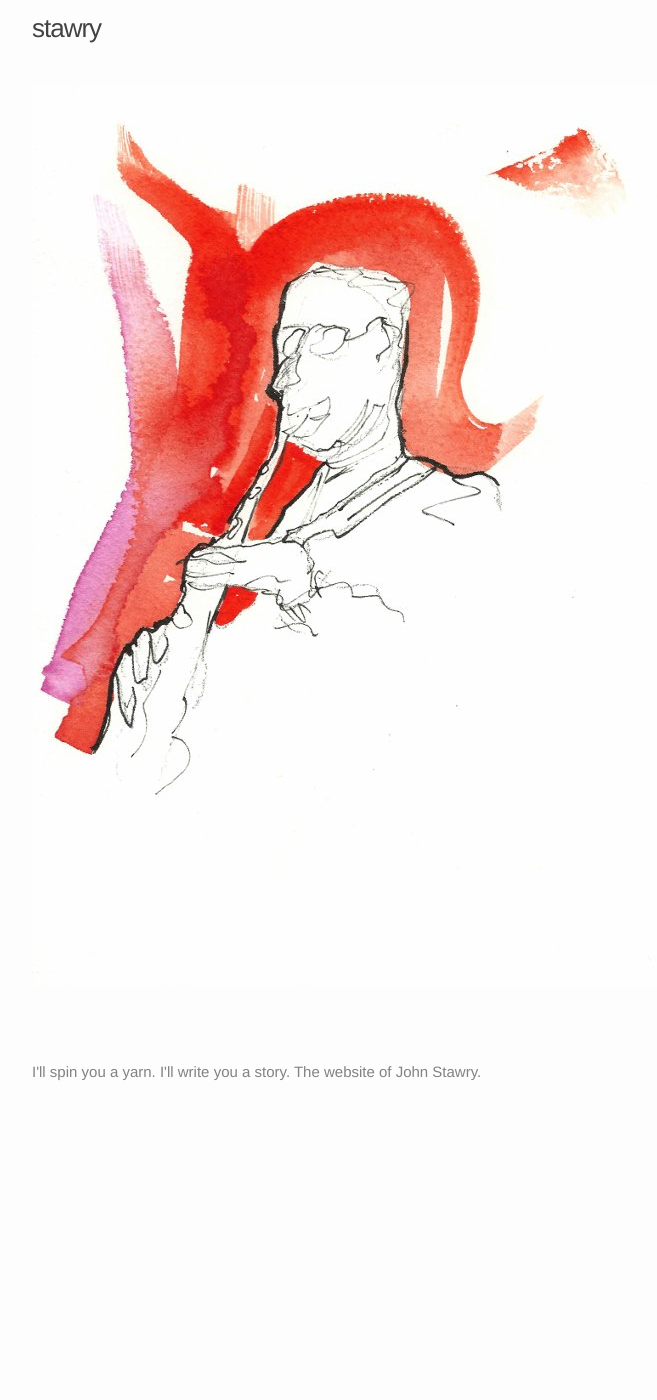
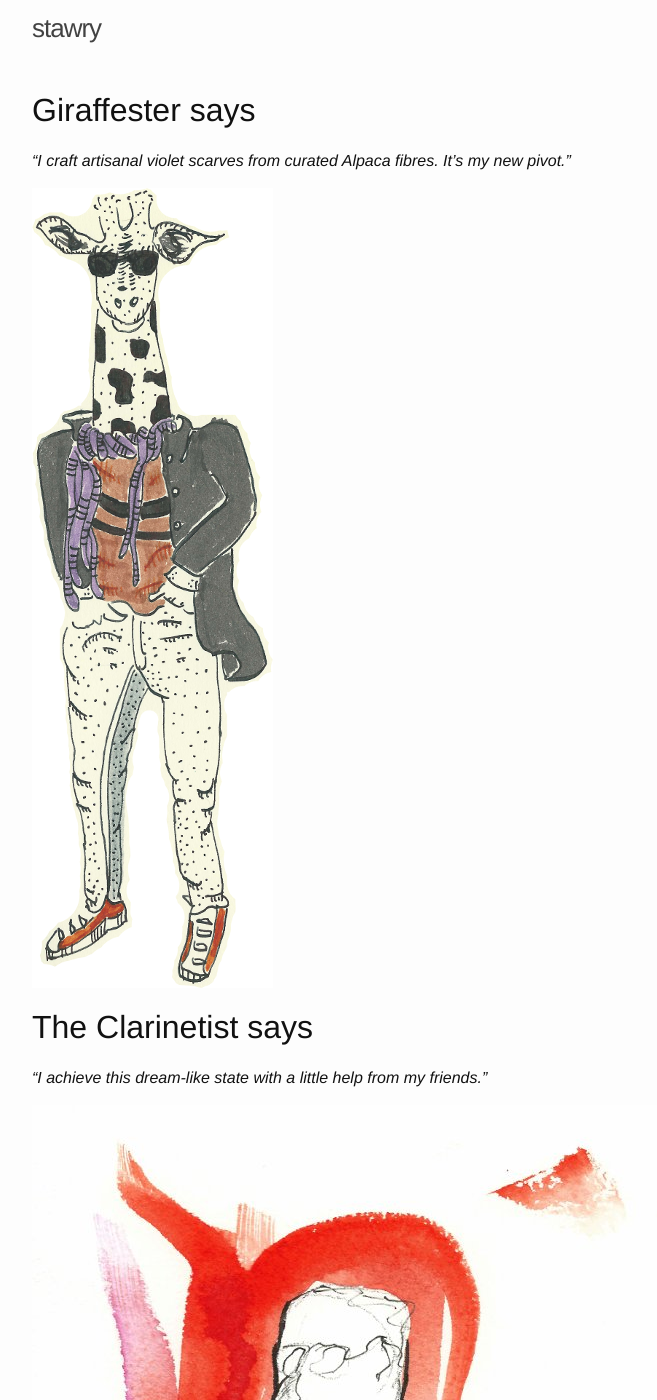
Before and after one commit to stawry/stawry.github.io, a Jekyll site: the page built from index.md, in a window 1280 px wide and 1400 px high. Shown: the whole window, without its empty margins (238-895 px from the left). Built offline with Jekyll 4.4.1, drawn with Linux system fonts in a browser that asks for light colours.

Commit message:
giraffester

```diff
--- a/index.md
+++ b/index.md
@@ -3,4 +3,14 @@ layout: default
 ---
 
 
+# Giraffester says
+
+*"I craft artisanal violet scarves from curated Alpaca fibres. It's my new pivot."*
+
+![Giraffester](/assets/giraffester.png)
+
+# The Clarinetist says
+
+*"I achieve this dream-like state with a little help from my friends."*
+
 ![Clarinetist](/assets/clarinetist.jpg)
```
Also changed, not shown: assets/giraffester.png (added), 2 other files.
